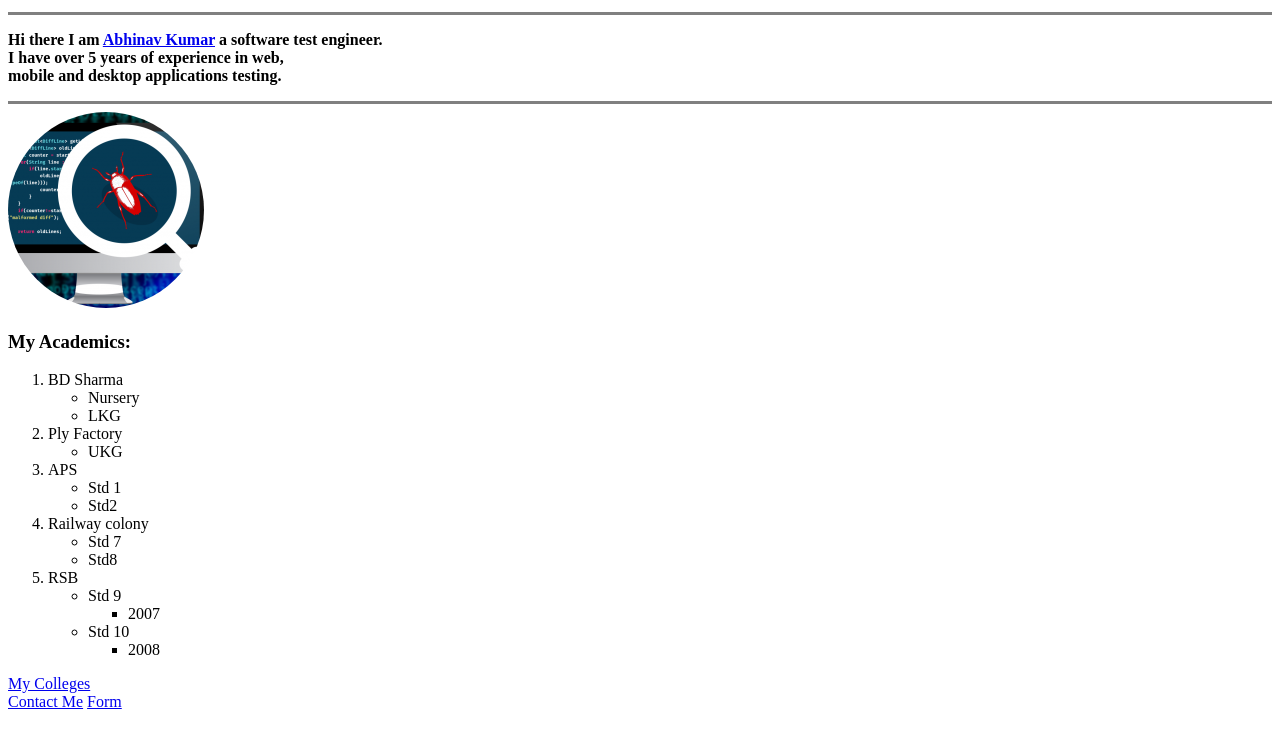
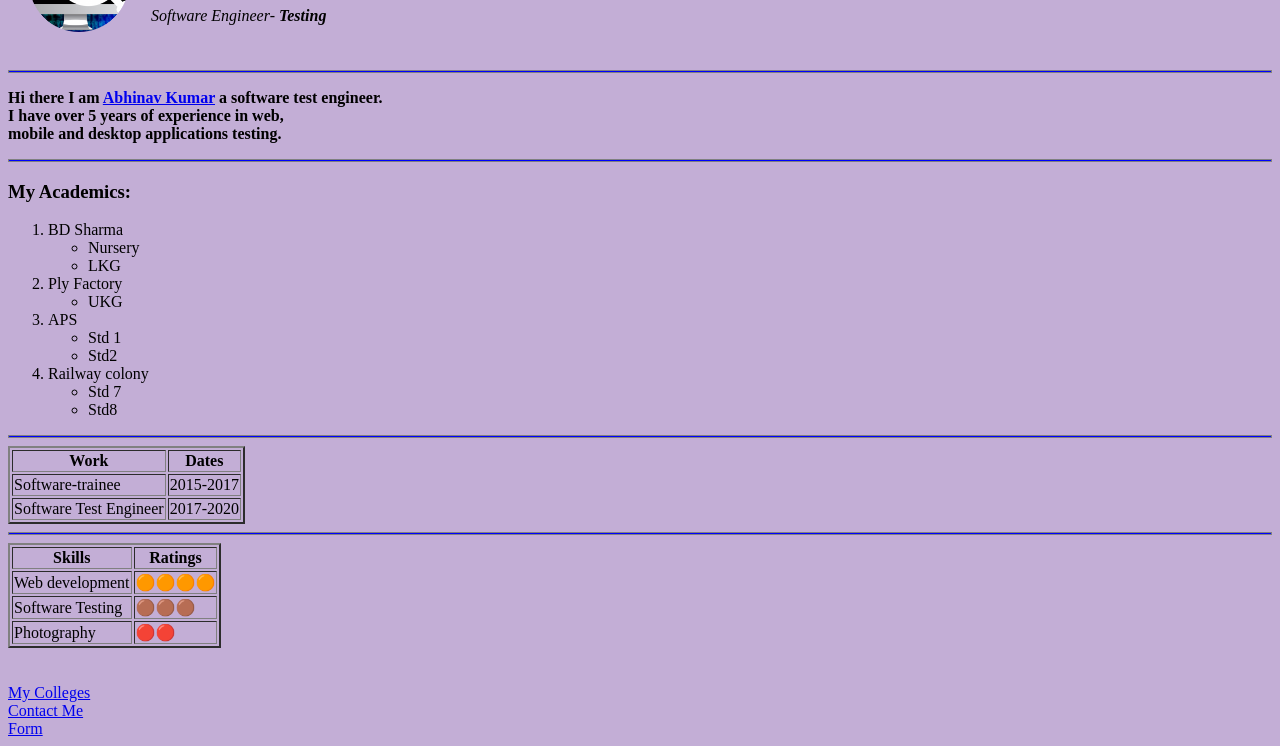
Before and after one commit to abhikmaditya/abhinav, a plain HTML site: page index.html in a window 1280 px wide. Shown: the part 113-859 px from the top of the page. Before the commit the page ends 832 px from the top, so only its background shows below. Drawn offline with Linux system fonts and the light colour scheme.

Commit message:
Add files via upload

```diff
--- a/index.html
+++ b/index.html
@@ -4,22 +4,30 @@
 <head>
   <meta charset="utf-8">
   <title>Abhi's personal site </title>
+  <style>
+    hr {
+      background-color: blue;
+    }
+  </style>
 </head>
-<style media="screen">
 
-</style>
-<body>
+<body style="background-color: #c3aed6";>
   <hr size="3" noshade>
-  <h1>Abhinav Kumar</h1>
-  <p> <em>Software Engineer- <strong>Testing</strong></em></p>
+  <table cellspacing="20">
+    <tr>
+      <td><img src="testing.png" alt="Web testing" height="100" width="100"></td>
+      <td><h1>Abhinav Kumar </h1> <p> <em>Software Engineer- <strong>Testing</strong></em></p></td>
+    </tr>
+  </table>
   <hr size="3" noshade>
   <strong><p>Hi there I am <a href="https://app.slack.com/client/T040MDNR0/D01A5DVG6R2">Abhinav Kumar</a> a software test engineer.
     <br> I have over 5 years of experience in web,
     <br> mobile and desktop applications testing.
   </p></strong>
   <hr size="3" noshade>
-  <img src="testing.png" alt="Web testing">
+
   <h3>My Academics:</h3>
+
   <ol>
     <li>BD Sharma</li>
     <ul>
@@ -40,7 +48,7 @@
       <li>Std 7</li>
       <li>Std8</li>
     </ul>
-    <li>RSB</li>
+  <!--  <li>RSB</li>
     <ul>
       <li>Std 9</li>
       <ul>
@@ -50,10 +58,57 @@
       <ul>
         <li>2008</li>
       </ul>
-    </ul>
+    </ul> -->
   </ol>
+  <hr size="3" noshade>
+ <table border="2" noshade>
+   <thead>
+     <tr>
+       <th>Work</th>
+       <th>Dates</th>
+     </tr>
+     <tbody>
+     <tr>
+       <td>Software-trainee</td>
+       <td>2015-2017</td>
+     </tr>
+     <tr>
+       <td>Software Test Engineer</td>
+       <td>2017-2020</td>
+     </tr>
+     </tbody>
+     <tfoot>
+
+     </tfoot>
+   </thead>
+ </table>
+ <hr size="3" noshade>
+<table border="2">
+  <thead>
+    <tr>
+      <th>Skills</th>
+      <th>Ratings</th>
+    </tr>
+  <tbody>
+    <tr>
+      <td>Web development</td>
+      <td>🟠🟠🟠🟠</td>
+    </tr>
+    <tr>
+      <td>Software Testing</td>
+      <td>🟤🟤🟤</td>
+    </tr>
+    <tr>
+      <td>Photography</td>
+      <td>🔴🔴</td>
+    </tr>
+  </tbody>
+  </thead>
+
+</table>
+<br><br>
   <a href="Colleges.html">My Colleges </a> <br>
-  <a href="Contact.html">Contact Me</a>
+  <a href="Contact.html">Contact Me</a> <br>
   <a href="Form.html">Form</a>
 </body>
 
```
Also changed, not shown: Form.html (+46 -8 lines), recheck.html (added, +30 -0 lines).
